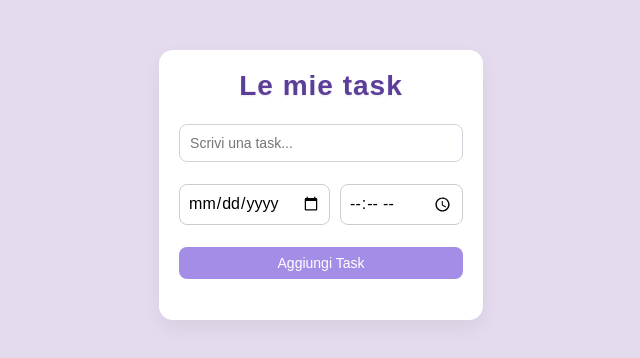
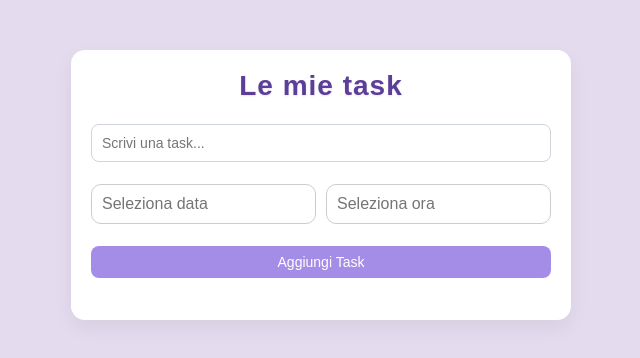
Before and after one commit to Vittoriatosi2006/TODO, a React (Vite) app: page / in a window 1280 px wide. Shown: the top 358 px of the page, without its empty margins (319-959 px from the left). Built offline with nearby package versions, Linux system fonts and the light colour scheme.

Commit message:
modificati du nuovo ora e data

```diff
--- a/src/App.css
+++ b/src/App.css
@@ -67,16 +67,13 @@ body {
   box-shadow: 0 0 0 2px rgba(77, 171, 247, 0.2);
 }
 
-input[type="date"],
-input[type="time"] {
-  appearance: auto;
-  -webkit-appearance: auto;
+.date-time-container input {
+  flex: 1;
+  padding: 10px;
+  border-radius: 10px;
+  border: 1px solid #ccc;
+  font-size: 16px; /* evita zoom automatico su iOS */
   background-color: white;
-  color: black;
-  border: 1px solid #ccc;
-  padding: 8px;
-  border-radius: 8px;
-  font-size: 16px; /* importante per iOS */
 }
 
 .main-card button {
--- a/src/Todo.tsx
+++ b/src/Todo.tsx
@@ -152,19 +152,31 @@ export default function ToDo() {
           value={inputValue}
           onChange={(e) => setInputValue(e.target.value)}
         />
+
         <div className="date-time-container">
           <input
-            type="date"
+            type="text"
+            placeholder="Seleziona data"
             value={selectedDate}
+            onFocus={(e) => (e.target.type = "date")} //quando siclicca nell'input
+            onBlur={(e) => {
+              if (!e.target.value) e.target.type = "text"; //quando si esce dall'input
+            }}
             onChange={(e) => setSelectedDate(e.target.value)}
           />
 
           <input
-            type="time"
+            type="text"
+            placeholder="Seleziona ora"
             value={inputTime}
+            onFocus={(e) => (e.target.type = "time")}
+            onBlur={(e) => {
+              if (!e.target.value) e.target.type = "text";
+            }}
             onChange={(e) => setInputTime(e.target.value)}
           />
         </div>
+
         <button onClick={addTask} className="add-button">
           Aggiungi Task
         </button>
```
